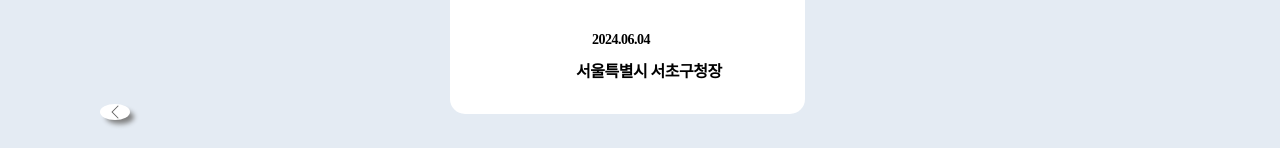
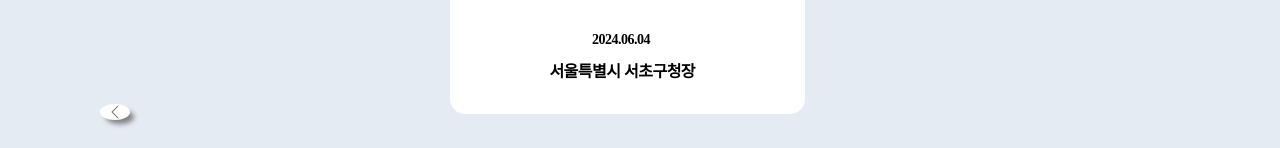
Before and after one commit to ioii24/sy, a plain HTML site: page index.html in a window 1280 px wide. Both pictures are taken after a click on the element "상세정보 표시". Shown: the part 432-580 px from the top of the page. Drawn offline with nearby package versions, Linux system fonts and the light colour scheme; a web font is replaced by a local one.

Commit message:
Update index.html

```diff
--- a/index.html
+++ b/index.html
@@ -395,7 +395,7 @@
                 <h3>서울특별시 서초구 잠원로 8길 35, 래미안 신반포팰리스 107동 1103호<br></h3>
 
                     <h4 style="margin-left: 40%">2024.06.04</h4>
-                    <h5 style="margin-left: 35.5%;">서울특별시 서초구청장</h5>
+                    <h5 style="margin-left: 28%;">서울특별시 서초구청장</h5>
 
 
 
```
